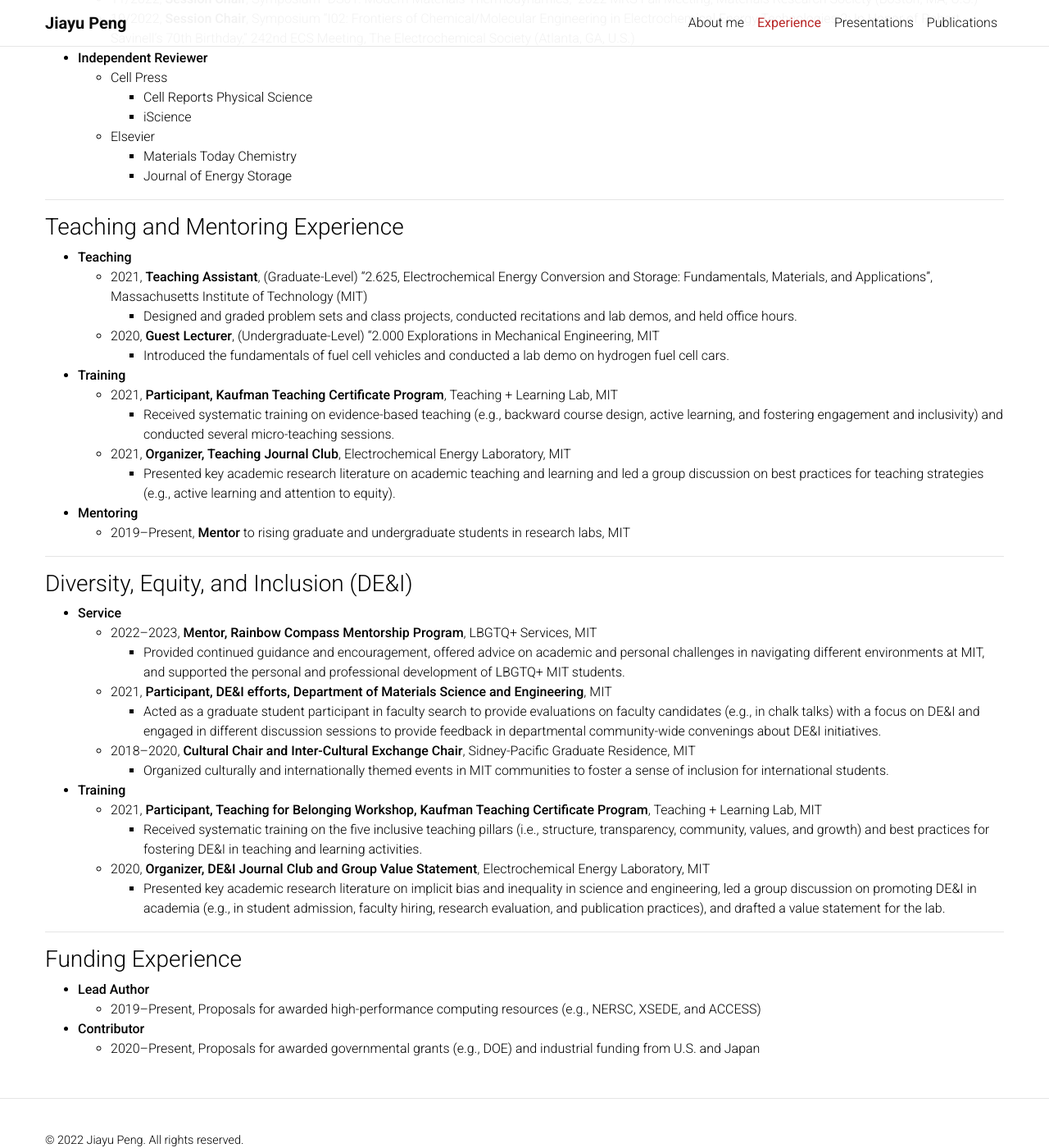
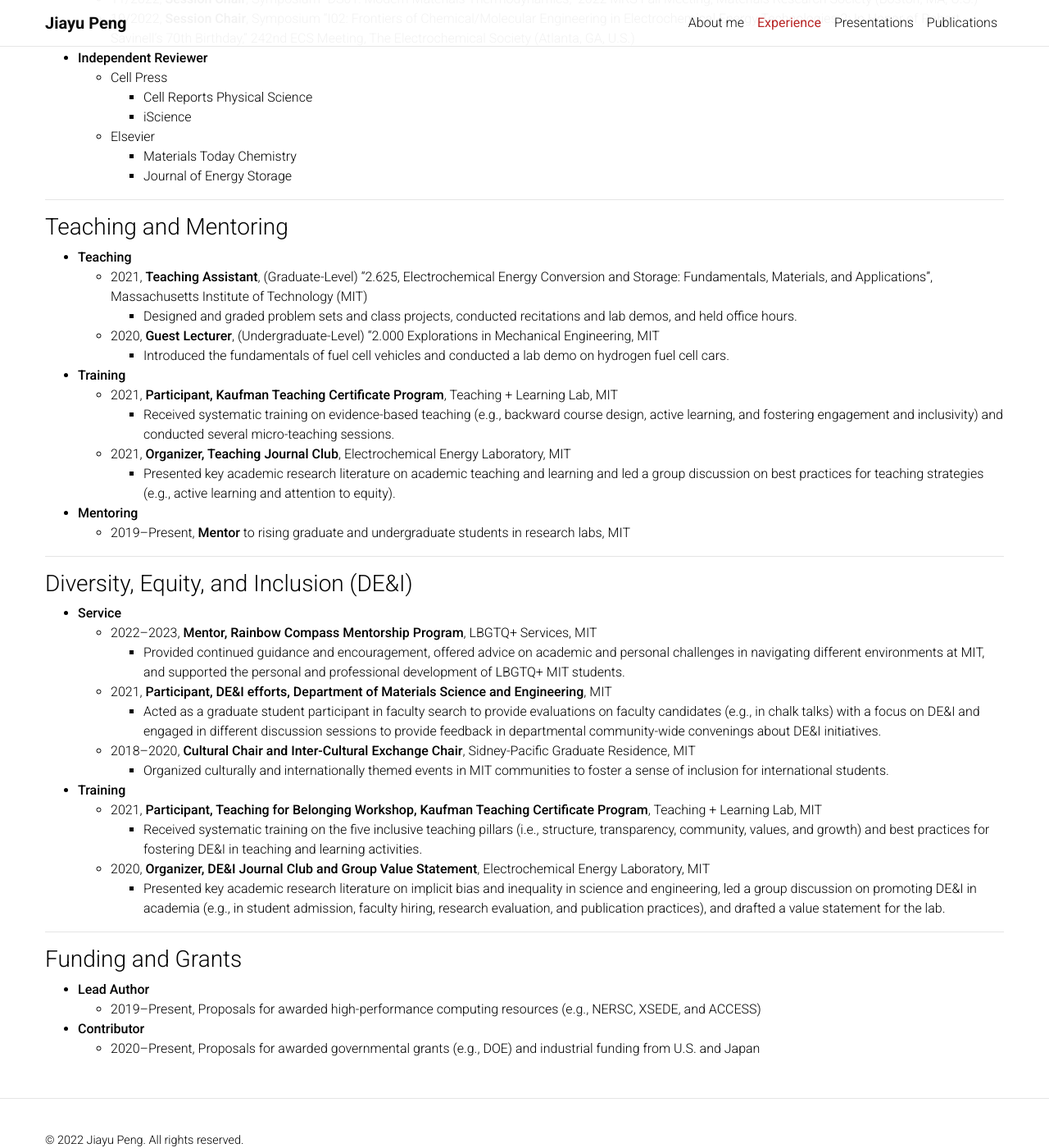
Before and after one commit to jypeng95/jypeng95.github.io, a Jekyll site: the page built from _pages/experience.md, in a window 1280 px wide and 1400 px high, scrolled down 409 px. Shown: the whole window at 82% size. Built offline with Jekyll 4.4.1, drawn with Linux system fonts in a browser that asks for light colours; a style sheet for code colours, icons or effects is not loaded.

Commit message:
Minor update in Experience

```diff
--- a/_pages/experience.md
+++ b/_pages/experience.md
@@ -29,7 +29,7 @@ nav: true
 
 ---
 
-### Teaching and Mentoring Experience
+### Teaching and Mentoring
 
 * **Teaching**
   * 2021, **Teaching Assistant**, (Graduate-Level) "2.625, Electrochemical Energy Conversion and Storage: Fundamentals, Materials, and Applications", Massachusetts Institute of Technology (MIT)
@@ -64,7 +64,7 @@ and fostering engagement and inclusivity) and conducted several micro-teaching s
 
 ---
 
-### Funding Experience
+### Funding and Grants
 
 * **Lead Author**
   * 2019–Present, Proposals for awarded high-performance computing resources (e.g., NERSC, XSEDE, and ACCESS)
```
